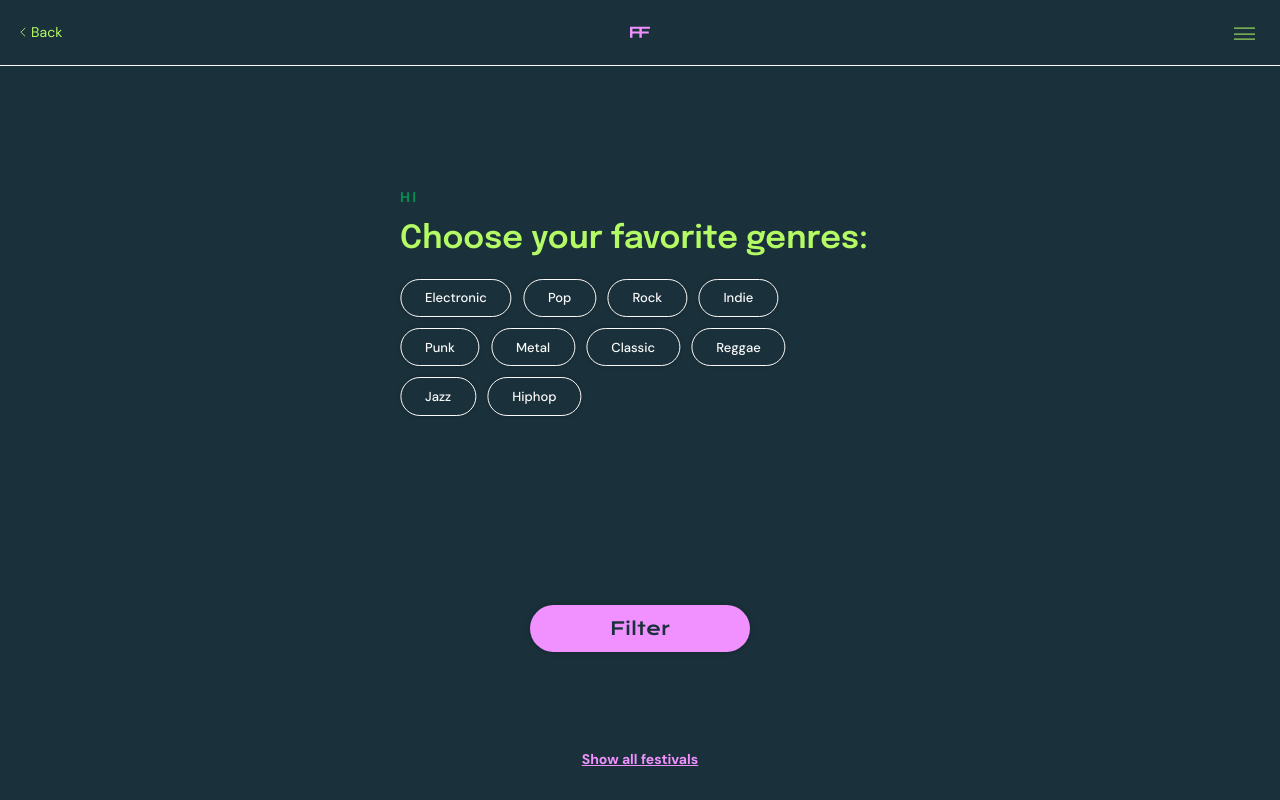
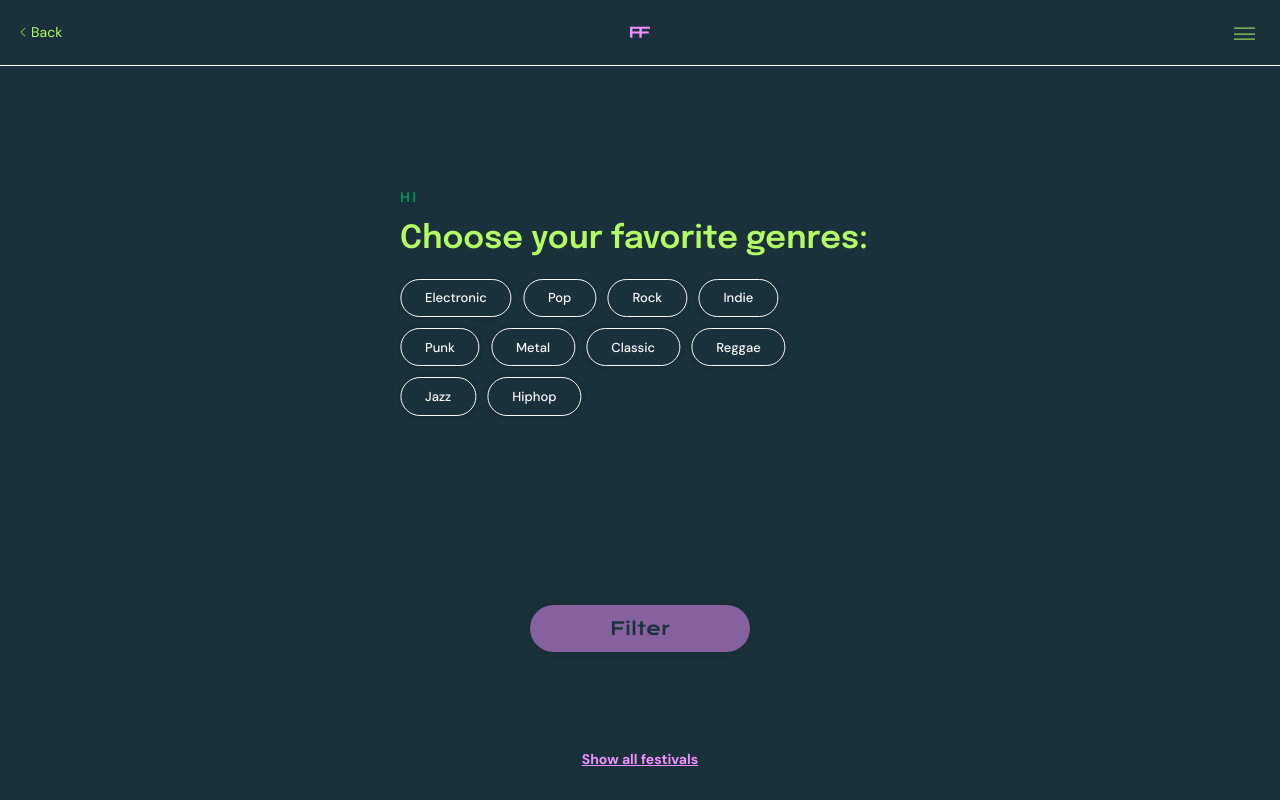
Before and after one commit to davidwobido/festival-filter, a React (Vite) app: page /filter in a window 1280 px wide. Built offline with nearby package versions, Linux system fonts and the light colour scheme.

Commit message:
:sparkles: Add check if tags are selected

```diff
--- a/src/pages/Filter/FilterPage.module.css
+++ b/src/pages/Filter/FilterPage.module.css
@@ -24,6 +24,10 @@
   transform: translateY(-1.5rem);
 }
 
+.filterbutton--inactive {
+  opacity: 0.5;
+}
+
 .footer {
   position: absolute;
   bottom: 2rem;
--- a/src/pages/Filter/FilterPage.tsx
+++ b/src/pages/Filter/FilterPage.tsx
@@ -31,6 +31,8 @@ function SelectGenre() {
     setTags(newTags);
   }
 
+  const trueTags = tags.filter((tag) => tag.selected === true);
+
   // Get tags and map them to an string[]
   function getSelectedGenre(): void {
     const selectedGenresLocal: string[] = tags
@@ -48,7 +50,7 @@ function SelectGenre() {
     getSelectedGenre();
     navigate("/filtered");
   }
-
+  console.log(tags);
   return (
     <>
       <main className={styles.wrapper}>
@@ -63,7 +65,12 @@ function SelectGenre() {
             ))}
           </section>
         </div>
-        <button className={styles.filterbutton} onClick={() => handleClick()}>
+        <button
+          onClick={() => handleClick()}
+          className={`${styles.filterbutton} ${
+            trueTags.length === 0 ? styles["filterbutton--inactive"] : ""
+          }`}
+        >
           Filter
         </button>
       </main>
```
